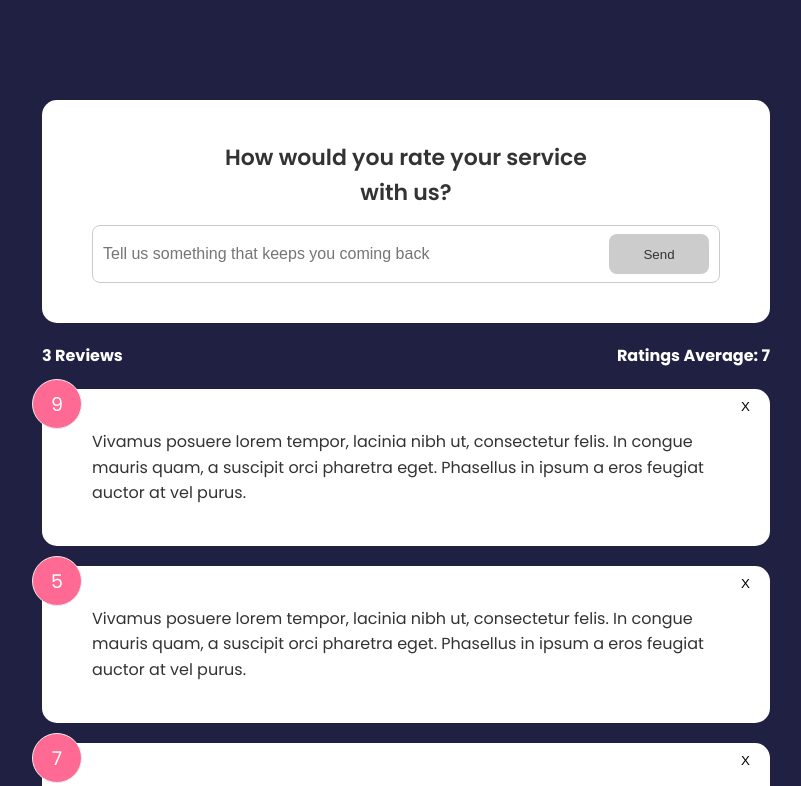
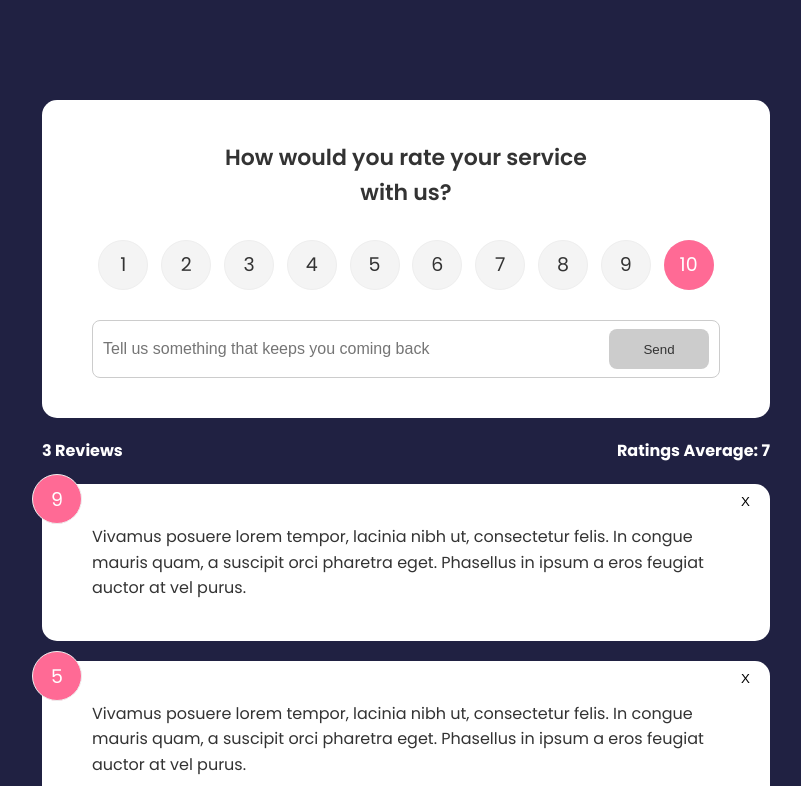
Before and after one commit to 00ives/svelte-crash-course, a Svelte app: page / in a window 1280 px wide. Shown: the top 786 px of the page, without its empty margins (234-1035 px from the left). Built offline with nearby package versions, Linux system fonts and the light colour scheme.

Commit message:
add rating buttons and validation at submit

```diff
--- a/package.json
+++ b/package.json
@@ -19,6 +19,7 @@
     "svelte": "^3.55.0"
   },
   "dependencies": {
-    "sirv-cli": "^2.0.0"
+    "sirv-cli": "^2.0.0",
+    "uuid": "^9.0.1"
   }
 }
--- a/src/components/FeedbackForm.svelte
+++ b/src/components/FeedbackForm.svelte
@@ -1,8 +1,11 @@
 <script>
+    import { v4 as uuidv4 } from "uuid";
   import Button from "./Button.svelte";
   import Card from "./Card.svelte";
+  import RatingSelect from "./RatingSelect.svelte";
 
     let text = ''
+    let rating = 10
     let btnDisabled = true
     let min = 11
     let message
@@ -16,13 +19,26 @@
         btnDisabled = false
         }
     }
+
+    const handleSelect = e => rating = e.detail
+     const handleSubmit = ()=>{
+        if(text.trim().length > min){
+            const newFeedback = {
+                id: uuidv4(),
+                text,
+                rating: +rating
+            }
+            console.log(newFeedback)
+        }
+     }
 </script>
 
 <Card>
   <header>
     <h2>How would you rate your service with us?</h2>
   </header>
-<form >
+<form on:submit|preventDefault={handleSubmit}>
+    <RatingSelect on:rating-select={handleSelect}/>
   <div class="input-group">
     <input type="text" on:input = {handleInput} bind:value = {text} placeholder="Tell us something that keeps you coming back">
     <Button disabled={btnDisabled} type="submit" >Send</Button>
--- /dev/null
+++ b/src/components/RatingSelect.svelte
@@ -0,0 +1,105 @@
+<script>
+    import {createEventDispatcher} from 'svelte'
+
+    let selected = 10
+
+    const dispatch = createEventDispatcher()
+
+    const onChange = (e) => {
+        selected = e.currentTarget.value
+        dispatch ('rating-select', selected)
+    }
+</script>
+
+<ul class="rating">
+  <li>
+    <input type="radio" id="num1" name="rating" value="1" on:change={onChange} checked={selected===1} />
+    <label for="num1">1</label>
+  </li>
+  <li>
+    <input type="radio" id="num2" name="rating" value="2" on:change={onChange} checked={selected===2} />
+    <label for="num2">2</label>
+  </li>
+  <li>
+    <input type="radio" id="num3" name="rating" value="3" on:change={onChange} checked={selected===3} />
+    <label for="num3">3</label>
+  </li>
+  <li>
+    <input type="radio" id="num4" name="rating" value="4" on:change={onChange} checked={selected===4} />
+    <label for="num4">4</label>
+  </li>
+  <li>
+    <input type="radio" id="num5" name="rating" value="5" on:change={onChange} checked={selected===5} />
+    <label for="num5">5</label>
+  </li>
+  <li>
+    <input type="radio" id="num6" name="rating" value="6" on:change={onChange} checked={selected===6} />
+    <label for="num6">6</label>
+  </li>
+  <li>
+    <input type="radio" id="num7" name="rating" value="7" on:change={onChange} checked={selected===7} />
+    <label for="num7">7</label>
+  </li>
+  <li>
+    <input type="radio" id="num8" name="rating" value="8" on:change={onChange} checked={selected===8} />
+    <label for="num8">8</label>
+  </li>
+  <li>
+    <input type="radio" id="num9" name="rating" value="9" on:change={onChange} checked={selected===9} />
+    <label for="num9">9</label>
+  </li>
+  <li>
+    <input type="radio" id="num10" name="rating" value="10" on:change={onChange} checked={selected===10} />
+    <label for="num10">10</label>
+  </li>
+</ul>
+
+<style>
+  .rating {
+    display: flex;
+    align-items: center;
+    justify-content: space-around;
+    margin: 30px 0;
+  }
+
+  .rating li {
+    position: relative;
+    background: #f4f4f4;
+    width: 50px;
+    height: 50px;
+    padding: 10px;
+    text-align: center;
+    border-radius: 50%;
+    font-size: 19px;
+    border: 1px #eee solid;
+    transition: 0.3s;
+  }
+
+  .rating li label {
+    position: absolute;
+    top: 50%;
+    left: 50%;
+    width: 50px;
+    height: 50px;
+    padding: 10px;
+    border-radius: 50%;
+    transform: translate(-50%, -50%);
+    cursor: pointer;
+  }
+
+  .rating li:hover {
+    background: #ff6a95;
+    color: #fff;
+  }
+
+  /* Make actual radio select invisible */
+  [type='radio'] {
+    opacity: 0;
+  }
+
+  /* Use the sibling select */
+  [type='radio']:checked ~ label {
+    background: #ff6a95;
+    color: #fff;
+  }
+</style>
```
Also changed, not shown: 1 other file (tests, documents, lock files or other folders).
